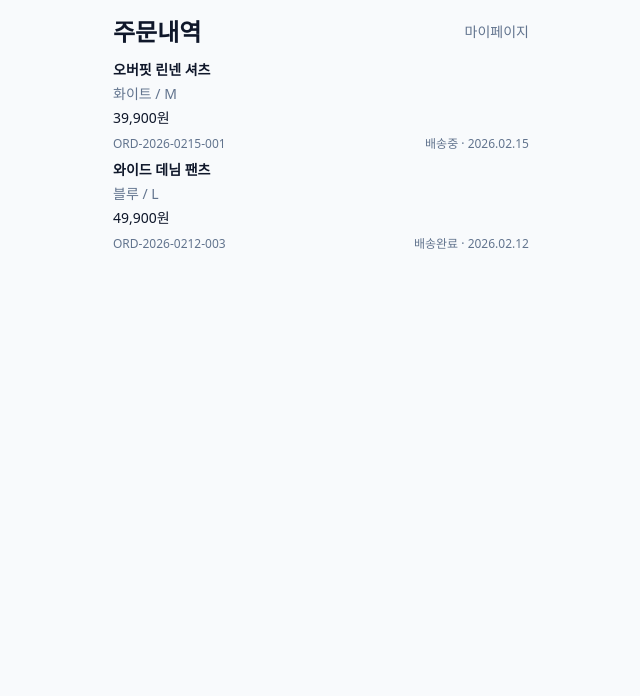
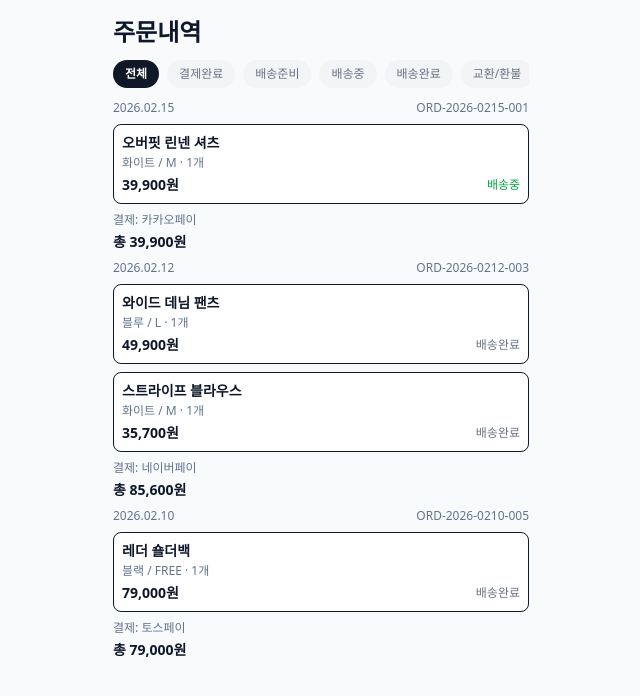
Before and after one commit to dudqks0319-cpu/florida-shop, a Next.js app: page /mypage/orders in a window 1280 px wide. Shown: the top 696 px of the page, without its empty margins (319-959 px from the left). Built offline with nearby package versions, Linux system fonts and the light colour scheme.

Commit message:
Implement orders status filter and scaffold next-phase integration APIs

```diff
--- /dev/null
+++ b/src/app/admin/orders/page.tsx
@@ -0,0 +1,55 @@
+"use client";
+
+import Link from "next/link";
+import { useState } from "react";
+
+type AdminOrder = {
+  id: string;
+  customer: string;
+  product: string;
+  amount: number;
+  status: "결제완료" | "배송준비" | "배송중" | "배송완료";
+  courier?: string;
+  trackingNumber?: string;
+};
+
+export default function AdminOrdersPage() {
+  const [orders, setOrders] = useState<AdminOrder[]>([
+    { id: "ORD-001", customer: "김**", product: "오버핏 린넨 셔츠", amount: 39900, status: "배송중", courier: "CJ", trackingNumber: "1234" },
+    { id: "ORD-002", customer: "이**", product: "와이드 데님 팬츠", amount: 49900, status: "배송준비" },
+  ]);
+
+  const patch = (id: string, next: Partial<AdminOrder>) => {
+    setOrders((prev) => prev.map((o) => (o.id === id ? { ...o, ...next } : o)));
+  };
+
+  return (
+    <main className="max-w-4xl mx-auto p-4 pb-20">
+      <div className="flex items-center justify-between">
+        <h1 className="text-2xl font-black">주문 관리</h1>
+        <Link href="/admin" className="text-sm text-slate-500">대시보드</Link>
+      </div>
+
+      <div className="mt-3 space-y-2">
+        {orders.map((o) => (
+          <section key={o.id} className="p-3 border rounded-xl bg-white text-sm">
+            <p className="font-semibold">{o.product}</p>
+            <p className="text-xs text-slate-500 mt-1">{o.id} · {o.customer}</p>
+            <p className="mt-1">{o.amount.toLocaleString("ko-KR")}원</p>
+
+            <div className="mt-2 grid grid-cols-3 gap-2">
+              <select value={o.status} className="border rounded px-2 py-1" onChange={(e) => patch(o.id, { status: e.target.value as AdminOrder["status"] })}>
+                <option>결제완료</option>
+                <option>배송준비</option>
+                <option>배송중</option>
+                <option>배송완료</option>
+              </select>
+              <input defaultValue={o.courier || ""} onBlur={(e) => patch(o.id, { courier: e.target.value })} className="border rounded px-2 py-1" placeholder="택배사" />
+              <input defaultValue={o.trackingNumber || ""} onBlur={(e) => patch(o.id, { trackingNumber: e.target.value })} className="border rounded px-2 py-1" placeholder="송장번호" />
+            </div>
+          </section>
+        ))}
+      </div>
+    </main>
+  );
+}
--- /dev/null
+++ b/src/app/api/auth/providers/route.ts
@@ -0,0 +1,11 @@
+import { NextResponse } from "next/server";
+
+export async function GET() {
+  const providers = {
+    kakao: Boolean(process.env.KAKAO_CLIENT_ID && process.env.KAKAO_CLIENT_SECRET),
+    google: Boolean(process.env.GOOGLE_CLIENT_ID && process.env.GOOGLE_CLIENT_SECRET),
+    naver: Boolean(process.env.NAVER_CLIENT_ID && process.env.NAVER_CLIENT_SECRET),
+  };
+
+  return NextResponse.json({ ok: true, providers });
+}
--- /dev/null
+++ b/src/app/api/payments/portone/ready/route.ts
@@ -0,0 +1,30 @@
+import { NextRequest, NextResponse } from "next/server";
+
+export async function POST(req: NextRequest) {
+  const body = await req.json().catch(() => ({}));
+  const amount = Number(body?.amount || 0);
+  const orderName = String(body?.orderName || "FLORIDA 주문");
+
+  if (!Number.isInteger(amount) || amount < 1000) {
+    return NextResponse.json({ error: "결제 금액은 1,000원 이상 정수여야 합니다." }, { status: 400 });
+  }
+
+  const storeId = process.env.NEXT_PUBLIC_PORTONE_STORE_ID;
+  const channelKey = process.env.NEXT_PUBLIC_PORTONE_CHANNEL_KEY;
+
+  if (!storeId || !channelKey) {
+    return NextResponse.json(
+      { ok: true, mode: "mock", message: "포트원 키 미설정: MOCK 결제 준비", checkoutUrl: `/mock-checkout/portone/${Date.now()}`, orderName },
+      { status: 200 },
+    );
+  }
+
+  return NextResponse.json({
+    ok: true,
+    mode: "portone-test",
+    message: "포트원 테스트 결제 준비 완료",
+    orderName,
+    storeId,
+    channelKey,
+  });
+}
--- /dev/null
+++ b/src/app/api/shop/products/route.ts
@@ -0,0 +1,7 @@
+import { NextResponse } from "next/server";
+import { listShopProducts } from "@/lib/repositories/shop-products";
+
+export async function GET() {
+  const products = await listShopProducts();
+  return NextResponse.json({ ok: true, products, source: process.env.NEXT_PUBLIC_SUPABASE_URL ? "supabase_or_fallback" : "fallback" });
+}
--- a/src/app/mypage/orders/page.tsx
+++ b/src/app/mypage/orders/page.tsx
@@ -1,29 +1,97 @@
 "use client";
 
-import Link from "next/link";
+import { useState } from "react";
 
-const orders = [
-  { id: "ORD-2026-0215-001", product: "오버핏 린넨 셔츠", option: "화이트 / M", price: 39900, status: "배송중", date: "2026.02.15" },
-  { id: "ORD-2026-0212-003", product: "와이드 데님 팬츠", option: "블루 / L", price: 49900, status: "배송완료", date: "2026.02.12" },
-];
+type OrderItem = { name: string; option: string; price: number; qty: number; status: string };
+type Order = { id: string; date: string; items: OrderItem[]; totalPrice: number; payment: string };
 
-export default function MyOrdersPage() {
+export default function OrdersPage() {
+  const [filterStatus, setFilterStatus] = useState("전체");
+
+  const orders: Order[] = [
+    {
+      id: "ORD-2026-0215-001",
+      date: "2026.02.15",
+      items: [{ name: "오버핏 린넨 셔츠", option: "화이트 / M", price: 39900, qty: 1, status: "배송중" }],
+      totalPrice: 39900,
+      payment: "카카오페이",
+    },
+    {
+      id: "ORD-2026-0212-003",
+      date: "2026.02.12",
+      items: [
+        { name: "와이드 데님 팬츠", option: "블루 / L", price: 49900, qty: 1, status: "배송완료" },
+        { name: "스트라이프 블라우스", option: "화이트 / M", price: 35700, qty: 1, status: "배송완료" },
+      ],
+      totalPrice: 85600,
+      payment: "네이버페이",
+    },
+    {
+      id: "ORD-2026-0210-005",
+      date: "2026.02.10",
+      items: [{ name: "레더 숄더백", option: "블랙 / FREE", price: 79000, qty: 1, status: "배송완료" }],
+      totalPrice: 79000,
+      payment: "토스페이",
+    },
+  ];
+
+  const statuses = ["전체", "결제완료", "배송준비", "배송중", "배송완료", "교환/환불"];
+  const statusColor: Record<string, string> = {
+    결제완료: "text-blue-600",
+    배송준비: "text-yellow-600",
+    배송중: "text-green-600",
+    배송완료: "text-gray-500",
+    "교환/환불": "text-red-500",
+  };
+
+  const formatPrice = (n: number) => n.toLocaleString("ko-KR") + "원";
+  const filteredOrders = filterStatus === "전체" ? orders : orders.filter((o) => o.items.some((item) => item.status === filterStatus));
+
   return (
     <main className="max-w-md mx-auto p-4 pb-20">
-      <div className="flex items-center justify-between">
-        <h1 className="text-2xl font-black">주문내역</h1>
-        <Link href="/mypage" className="text-sm text-slate-500">마이페이지</Link>
+      <h1 className="text-2xl font-black">주문내역</h1>
+
+      <div className="mt-3 flex gap-2 overflow-x-auto">
+        {statuses.map((s) => (
+          <button
+            key={s}
+            onClick={() => setFilterStatus(s)}
+            className={`px-3 py-1.5 rounded-full text-xs whitespace-nowrap transition ${
+              filterStatus === s ? "bg-gray-900 text-white font-semibold" : "bg-gray-100 text-gray-500"
+            }`}
+          >
+            {s}
+          </button>
+        ))}
       </div>
 
       <div className="mt-3 space-y-2">
-        {orders.map((o) => (
-          <section key={o.id} className="card text-sm">
-            <p className="font-semibold">{o.product}</p>
-            <p className="text-slate-500 mt-1">{o.option}</p>
-            <p className="mt-1">{o.price.toLocaleString("ko-KR")}원</p>
-            <div className="mt-2 flex justify-between text-xs text-slate-500"><span>{o.id}</span><span>{o.status} · {o.date}</span></div>
+        {filteredOrders.map((order) => (
+          <section key={order.id} className="card text-sm">
+            <div className="flex items-center justify-between">
+              <p className="text-xs text-slate-500">{order.date}</p>
+              <p className="text-xs text-slate-500">{order.id}</p>
+            </div>
+
+            <div className="mt-2 space-y-2">
+              {order.items.map((item, idx) => (
+                <div key={`${item.name}-${idx}`} className="p-2 border rounded-lg bg-white">
+                  <p className="font-semibold">{item.name}</p>
+                  <p className="text-xs text-slate-500 mt-0.5">{item.option} · {item.qty}개</p>
+                  <div className="mt-1 flex items-center justify-between">
+                    <p className="font-semibold">{formatPrice(item.price)}</p>
+                    <p className={`text-xs ${statusColor[item.status] || "text-slate-500"}`}>{item.status}</p>
+                  </div>
+                </div>
+              ))}
+            </div>
+
+            <div className="mt-2 text-xs text-slate-500">결제: {order.payment}</div>
+            <div className="mt-1 text-sm font-semibold">총 {formatPrice(order.totalPrice)}</div>
           </section>
         ))}
+
+        {filteredOrders.length === 0 && <p className="text-sm text-slate-500">해당 상태의 주문이 없습니다</p>}
       </div>
     </main>
   );
--- /dev/null
+++ b/src/lib/repositories/shop-products.ts
@@ -0,0 +1,19 @@
+export type ShopProduct = {
+  id: string;
+  name: string;
+  price: number;
+  salePrice?: number | null;
+  category: string;
+  image?: string | null;
+};
+
+const FALLBACK_PRODUCTS: ShopProduct[] = [
+  { id: "1", name: "오버핏 린넨 셔츠", price: 45900, salePrice: 39900, category: "상의" },
+  { id: "2", name: "와이드 데님 팬츠", price: 59900, salePrice: 49900, category: "하의" },
+  { id: "3", name: "레더 숄더백", price: 89000, category: "가방" },
+];
+
+export async function listShopProducts(): Promise<ShopProduct[]> {
+  // TODO: Supabase 연결 시 실제 products 테이블 조회로 교체
+  return FALLBACK_PRODUCTS;
+}
--- /dev/null
+++ b/src/lib/supabase/client.ts
@@ -0,0 +1,7 @@
+export function getSupabaseClient() {
+  const url = process.env.NEXT_PUBLIC_SUPABASE_URL;
+  const anon = process.env.NEXT_PUBLIC_SUPABASE_ANON_KEY;
+  if (!url || !anon) return null;
+  // TODO: @supabase/supabase-js 설치 후 createClient(url, anon)으로 교체
+  return null;
+}
--- /dev/null
+++ b/src/lib/supabase/server.ts
@@ -0,0 +1,7 @@
+export function getSupabaseServerClient() {
+  const url = process.env.NEXT_PUBLIC_SUPABASE_URL;
+  const serviceKey = process.env.SUPABASE_SERVICE_ROLE_KEY;
+  if (!url || !serviceKey) return null;
+  // TODO: @supabase/supabase-js 설치 후 createClient(url, serviceKey)로 교체
+  return null;
+}
```
